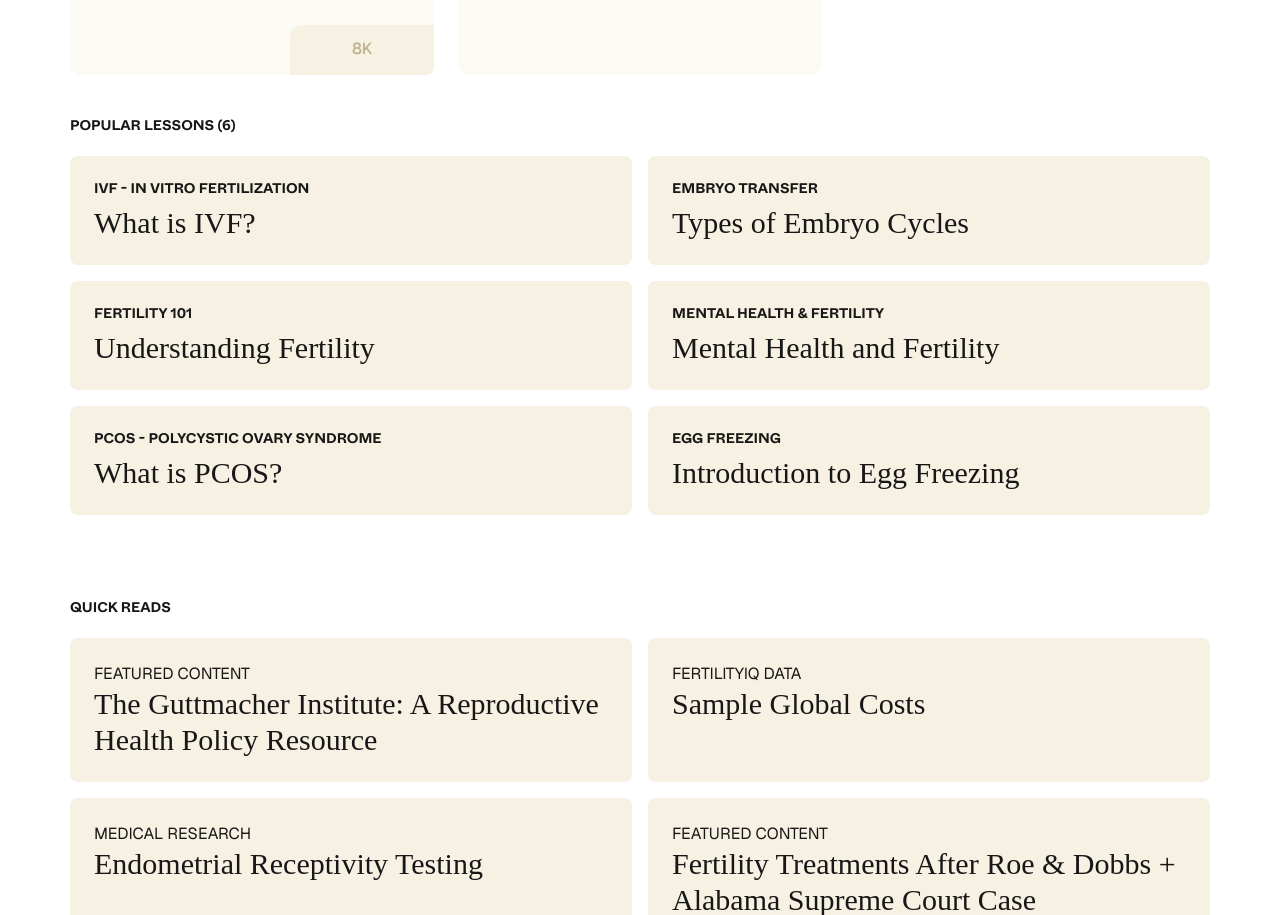
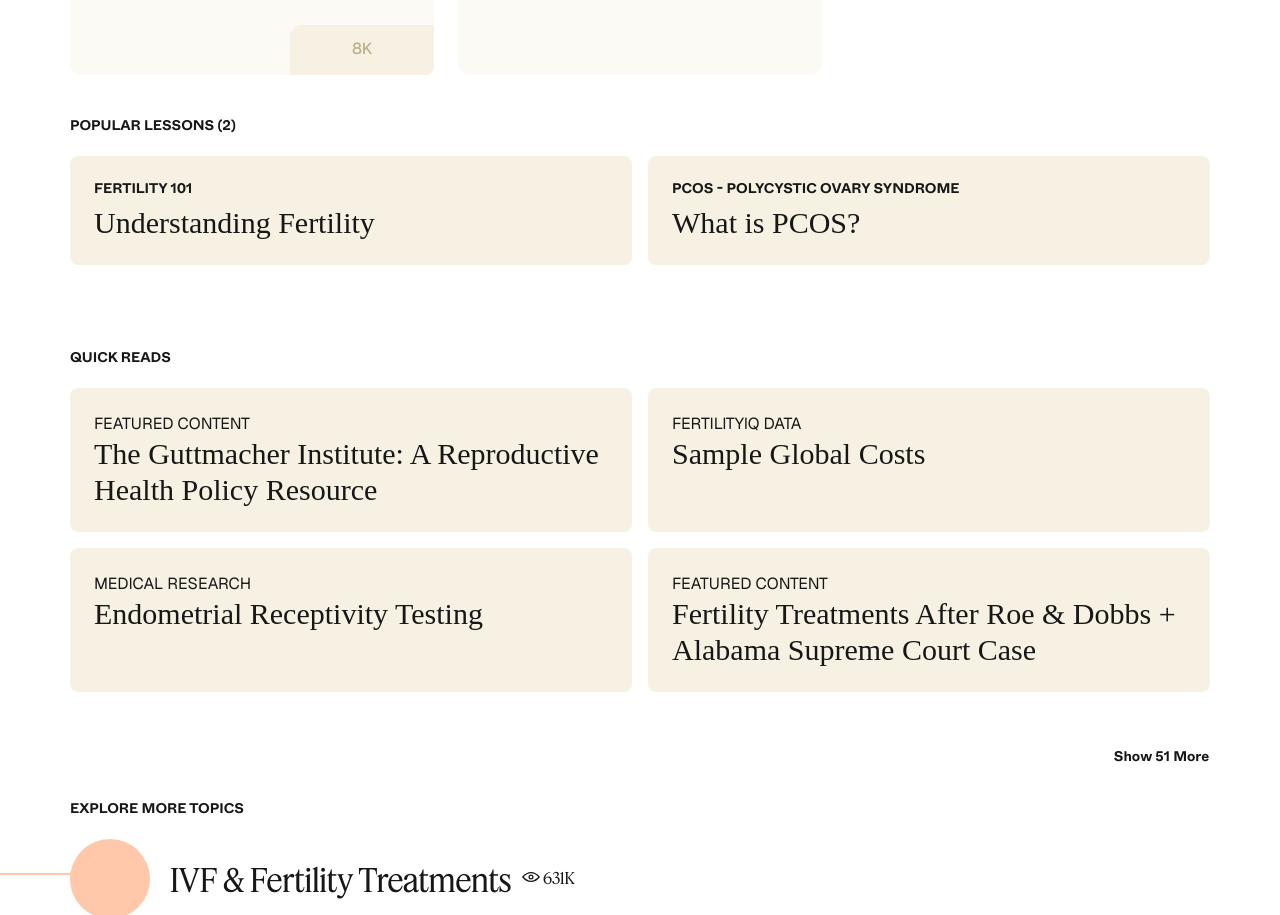
Before and after one commit to aisyahrahma22/fertility-simple-app, a Next.js app: page /courses in a window 1280 px wide. Shown: the part 907-1822 px from the top of the page. Built offline with nearby package versions, Linux system fonts and the light colour scheme.

Commit message:
adjust popular post

```diff
--- a/src/app/courses/page.tsx
+++ b/src/app/courses/page.tsx
@@ -15,9 +15,13 @@ const Course = () => {
   const toggleQuickReads = () => setShowAll(!showAll);
 
   const filteredCourses =
-    filter === "All"
-      ? coursesData
-      : coursesData.filter((course) => course.category === filter);
+  filter === "All"
+    ? coursesData
+    : coursesData.filter((course) => course.category === filter);
+
+  const popularCourses = (filter === "All" ? coursesData : filteredCourses)
+    .sort((a, b) => (b.views || 0) - (a.views || 0))
+    .slice(0, 6);
 
   return (
     <div className="bg-white text-gray-900">
@@ -42,13 +46,10 @@ const Course = () => {
       </section>
 
       {/* Popular Lessons Section */}
-      <h4 className="section-title">Popular Lessons (6)</h4>
+      <h4 className="section-title">Popular Lessons ({popularCourses.length})</h4>
       <section>
         <div className="lesson-cards">
-          {coursesData
-            .sort((a, b) => (b.views || 0) - (a.views || 0)) // Sort by most views
-            .slice(0, 6) // Limit to 6
-            .map((course, index) => (
+          {popularCourses.map((course, index) => (
               <div key={index} className="lesson-card">
                 <Link href={`/course-detail/${course.id}`}>
                   <p className="context">{course.title.toUpperCase()}</p>
--- a/src/app/search/page.tsx
+++ b/src/app/search/page.tsx
@@ -36,8 +36,10 @@ export default function SearchPage() {
   };
 
   return (
-    <div className="bg-white">
+    <div className="bg-white text-gray-900">
+      {/* Navbar */}
       <Navbar />
+      <section>
       {isSearching ? (
         <div className="content-search">
           <div className="content-search-header2">
@@ -104,7 +106,9 @@ export default function SearchPage() {
           </div>
         </div>
       )}
+      </section>
 
+      {/* Footer */}
       <Footer />
     </div>
   );
```
